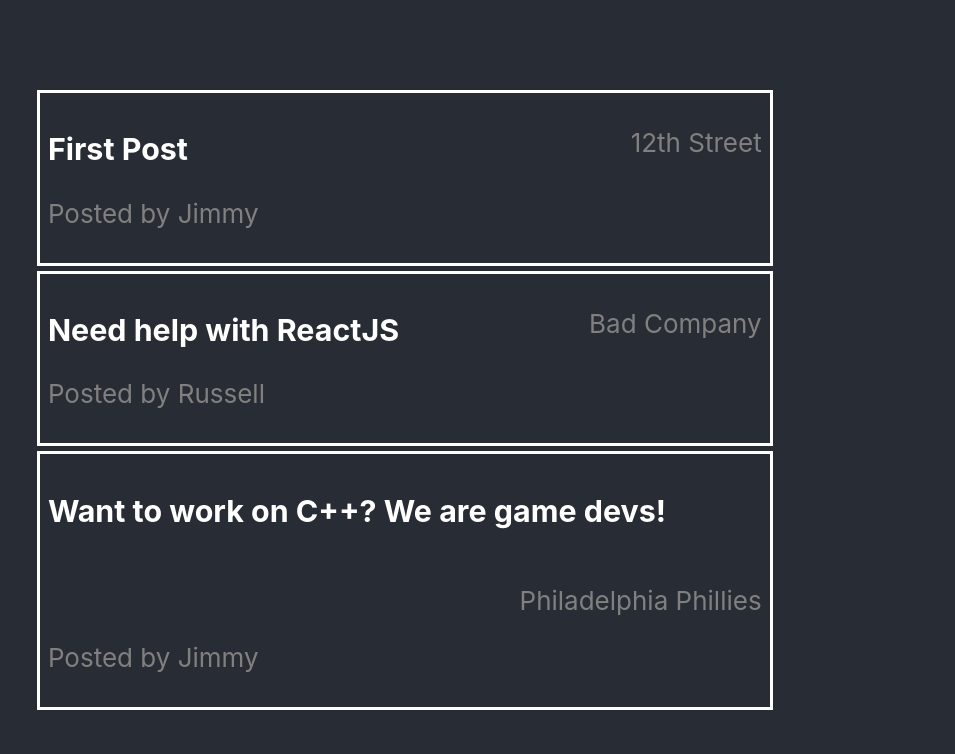
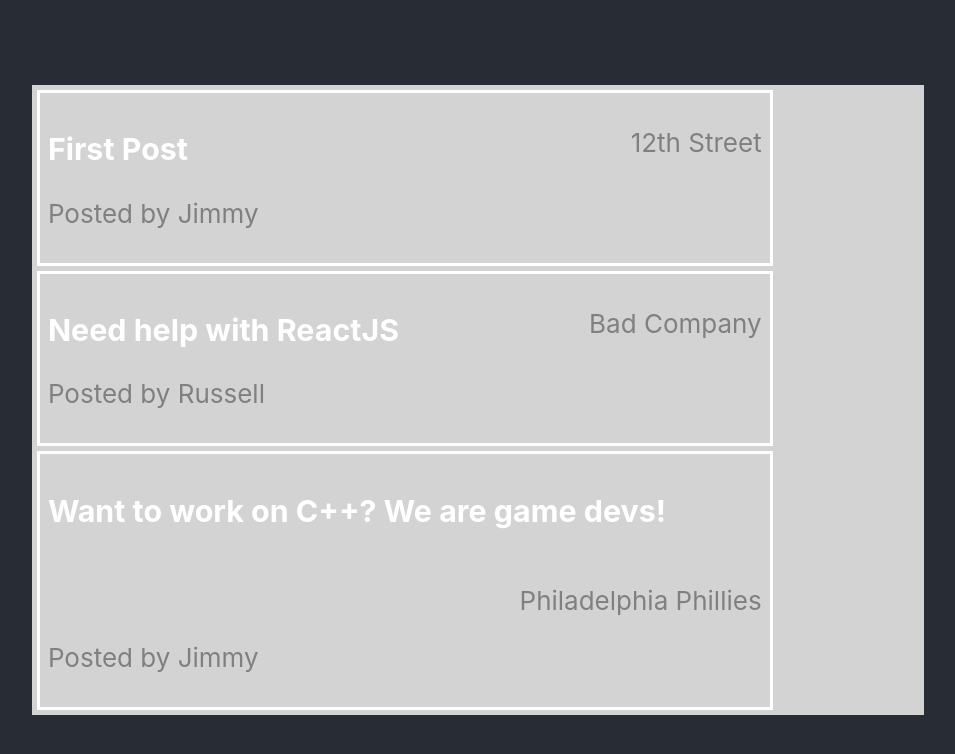
Before and after one commit to 12thStreetStudios/OwlHacks2020, a React (Create React App) app in the folder owlhacks2020/: page / in a window 1280 px wide. Both pictures are taken after a click on the button "Login As Guest". Shown: the top 754 px of the page, without its empty margins (162-1117 px from the left). Built offline with nearby package versions, Linux system fonts and the light colour scheme.

Commit message:
Fixed App.js

```diff
--- a/owlhacks2020/src/App.js
+++ b/owlhacks2020/src/App.js
@@ -1,4 +1,3 @@
-#!/usr/bin/env node
 import React, {useContext} from 'react';
 import ReactDOM from 'react-dom';
 import logo from './logo.svg';
--- a/owlhacks2020/src/style/wall.css
+++ b/owlhacks2020/src/style/wall.css
@@ -0,0 +1,3 @@
+.wall {
+  background-color: lightgrey;
+}
```
